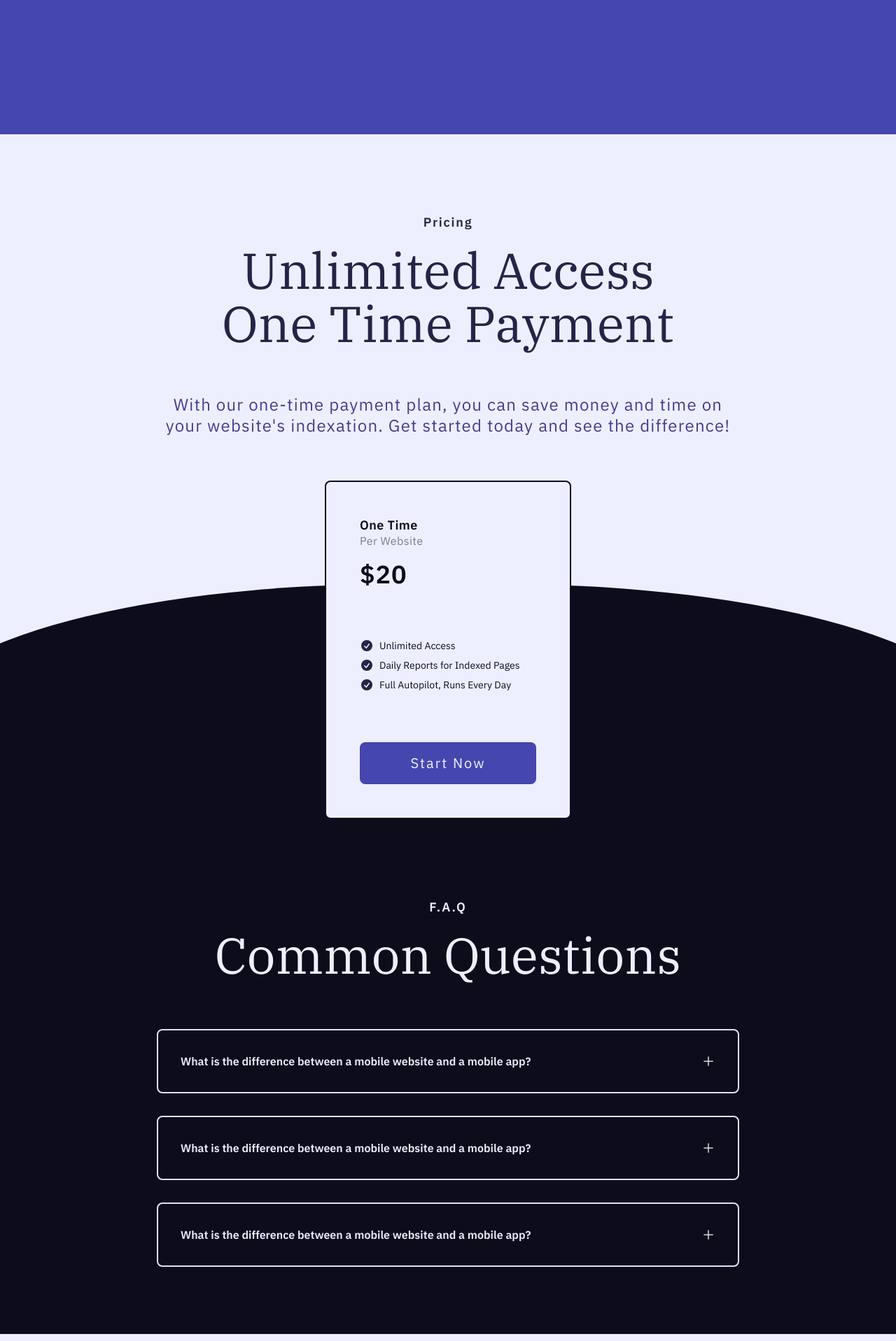
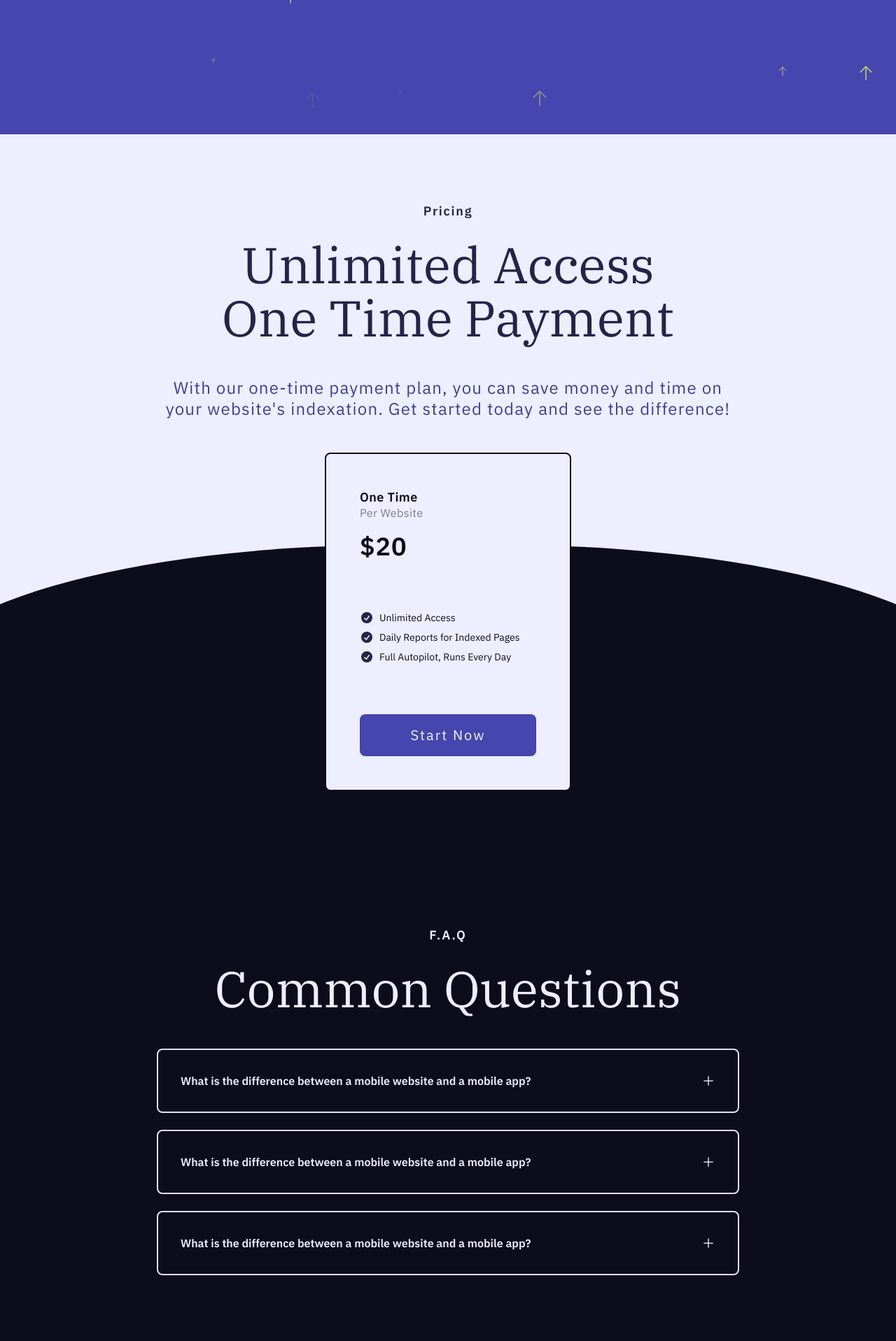
Before and after one commit to okanay/ga-backend-oa-client, a React (Vite) app: page / in a window 1280 px wide. Shown: the part 880-2797 px from the top of the page at 70% size. Built offline with nearby package versions, Linux system fonts and the light colour scheme.

Commit message:
features - 2

```diff
--- a/src/components/main/index/faq-section/faq-header.tsx
+++ b/src/components/main/index/faq-section/faq-header.tsx
@@ -1,7 +1,7 @@
 export const FaqHeader = () => {
   return (
-    <div className="flex w-full flex-col items-center justify-center gap-4 text-center">
-      <h6 className="text-xs font-bold tracking-widest text-flower-50 sm:text-lg">
+    <div className="flex w-full flex-col items-center justify-center text-center">
+      <h6 className="mb-4 text-xs font-bold tracking-widest text-flower-50 sm:mb-6 sm:text-lg">
         F.A.Q
       </h6>
       <h4 className="text-balance text-center font-plexSansSerif text-3xl text-flower-50 base-phone:text-4xl sm:text-6xl sm:leading-[3.75rem] lg:max-w-[42.5rem] lg:text-7xl lg:leading-[4.75rem]">
--- a/src/components/main/index/faq-section/faq.tsx
+++ b/src/components/main/index/faq-section/faq.tsx
@@ -11,7 +11,7 @@ export const Faq = () => {
 
   return (
     <div className="container mx-auto max-w-4xl px-8">
-      <div className="space-y-8">
+      <div className="space-y-6">
         {FaqData.map((faq, index) => (
           <div
             key={"f.a.q" + index}
@@ -21,7 +21,7 @@ export const Faq = () => {
               onClick={() => handleFaqOnClick(index)}
               className="flex w-full items-center justify-between gap-8 p-6 sm:p-8"
             >
-              <h1 className="text-start font-semibold text-flower-50">
+              <h1 className="text-start text-sm font-semibold text-flower-50 sm:text-base">
                 {faq.question}
               </h1>
               <m.div
--- a/src/components/main/index/faq-section/index.tsx
+++ b/src/components/main/index/faq-section/index.tsx
@@ -3,11 +3,9 @@ import { Faq } from "@/components/main/index/faq-section/faq.tsx";
 
 export const FaqSection = () => {
   return (
-    <section className="h-full w-full bg-ebony-950 pb-12 sm:pb-24">
+    <section className="h-full w-full space-y-12 bg-ebony-950 py-12 sm:py-24">
       <FaqHeader />
-      <div className={"mt-[2.5rem] sm:mt-[4.25rem]"}>
-        <Faq />
-      </div>
+      <Faq />
     </section>
   );
 };
--- a/src/components/main/index/feature-section/feature-header.tsx
+++ b/src/components/main/index/feature-section/feature-header.tsx
@@ -1,7 +1,7 @@
 export const FeatureHeader = () => {
   return (
-    <div className="flex w-full flex-col items-center justify-center space-y-8 text-center sm:space-y-16">
-      <h6 className="-mb-4 text-xs font-bold tracking-widest text-secondary-950 sm:-mb-12 sm:text-lg">
+    <div className="flex w-full flex-col items-center justify-center text-center">
+      <h6 className="mb-4 text-xs font-bold tracking-widest text-secondary-950 sm:mb-6 sm:text-lg">
         Features
       </h6>
       <h4 className="text-balance text-center font-plexSansSerif text-3xl text-secondary-950 base-phone:text-4xl sm:text-6xl sm:leading-[3.75rem] lg:max-w-[42.5rem] lg:text-7xl lg:leading-[4.75rem]">
--- a/src/components/main/index/feature-section/index.tsx
+++ b/src/components/main/index/feature-section/index.tsx
@@ -6,14 +6,12 @@ import { m, useInView } from "framer-motion";
 
 export const FeatureSection = () => {
   return (
-    <section className="relative mx-auto max-w-6xl bg-flower-50 px-8 py-8 lg:py-24">
+    <section className="relative mx-auto max-w-6xl space-y-12 bg-flower-50 px-4 py-12 sm:px-16 sm:py-24">
       <FeatureHeader />
-      <div className={"mt-[2.5rem] sm:mt-[4.25rem]"}>
-        <div className={"flex w-full flex-col text-ebony-950"}>
-          {featuresData.map((feature, index) => (
-            <FeatureItem key={feature.header} {...feature} index={index} />
-          ))}
-        </div>
+      <div className={"flex w-full flex-col text-ebony-950"}>
+        {featuresData.map((feature, index) => (
+          <FeatureItem key={feature.header} {...feature} index={index} />
+        ))}
       </div>
     </section>
   );
--- a/src/components/main/index/hero-section/getting-start/index.tsx
+++ b/src/components/main/index/hero-section/getting-start/index.tsx
@@ -5,7 +5,7 @@ import { Title } from "./title.tsx";
 
 export const GettingStart = () => {
   return (
-    <div className={"flex items-center justify-center"}>
+    <div className={"mb-16 flex items-center justify-center sm:mb-0"}>
       <div className="relative z-20 mx-auto flex w-full flex-col items-center justify-center gap-8 base-phone:gap-12">
         <Title />
         <Description />
--- a/src/components/main/index/hero-section/index.tsx
+++ b/src/components/main/index/hero-section/index.tsx
@@ -6,7 +6,7 @@ export const HeroSection = () => {
   return (
     <div className="relative h-full w-full bg-secondary-700">
       <div className="relative mx-auto h-full w-full max-w-7xl px-4">
-        <div className="flex h-svh flex-col items-center justify-center gap-24 sm:min-h-[1000px]">
+        <div className="flex h-svh flex-col items-center justify-center gap-16 sm:min-h-[1000px]">
           <Browser />
           <GettingStart />
         </div>
--- a/src/components/main/index/price-section/index.tsx
+++ b/src/components/main/index/price-section/index.tsx
@@ -19,9 +19,9 @@ export const PriceSection = () => {
   return (
     <section
       ref={sectionRef}
-      className="relative flex h-fit min-h-[844px] flex-col justify-center overflow-hidden bg-flower-50 py-16 sm:h-full sm:min-h-0 sm:py-28"
+      className="relative flex flex-col justify-center overflow-hidden bg-flower-50 py-12 sm:py-24"
     >
-      <div className="flex flex-col items-center justify-center space-y-8 px-4 sm:space-y-16">
+      <div className="flex flex-col items-center justify-center space-y-12 px-4">
         <PriceHeader />
         <PriceCard
           scrollYProgress={scrollYProgress}
--- a/src/components/main/index/price-section/price-header.tsx
+++ b/src/components/main/index/price-section/price-header.tsx
@@ -1,10 +1,10 @@
 export const PriceHeader = () => {
   return (
-    <div className="flex w-full flex-col items-center justify-center space-y-8 text-center sm:space-y-16">
-      <h6 className="-mb-4 text-xs font-bold tracking-widest text-secondary-950 sm:-mb-12 sm:text-lg">
+    <div className="flex w-full flex-col items-center justify-center text-center">
+      <h6 className="mb-4 text-xs font-bold tracking-widest text-secondary-950 sm:mb-6 sm:text-lg">
         Pricing
       </h6>
-      <h4 className="text-balance text-center font-plexSansSerif text-3xl text-secondary-950 base-phone:text-4xl sm:text-6xl sm:leading-[3.75rem] lg:max-w-[42.5rem] lg:text-7xl lg:leading-[4.75rem]">
+      <h4 className="mb-6 text-balance text-center font-plexSansSerif text-3xl text-secondary-950 base-phone:text-4xl sm:mb-12 sm:text-6xl sm:leading-[3.75rem] lg:max-w-[42.5rem] lg:text-7xl lg:leading-[4.75rem]">
         Unlimited Access One Time Payment
       </h4>
       <h5 className="max-w-[340px] text-balance text-center text-sm leading-5 tracking-wider text-secondary-800 base-phone:text-sm sm:max-w-[560px] sm:text-xl sm:leading-[1.4rem] lg:max-w-[55rem] lg:text-2xl lg:leading-[1.85rem]">
```
